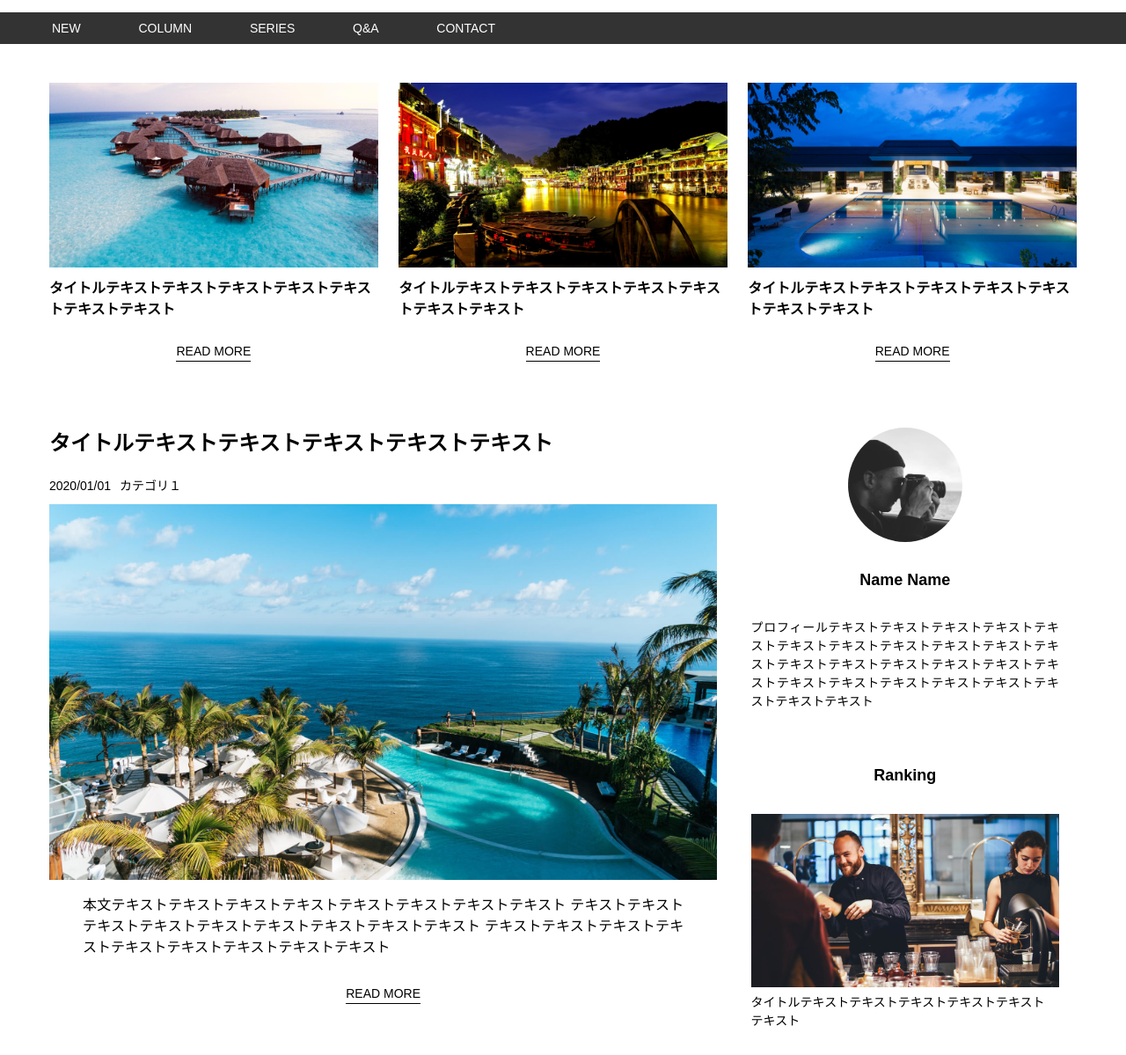
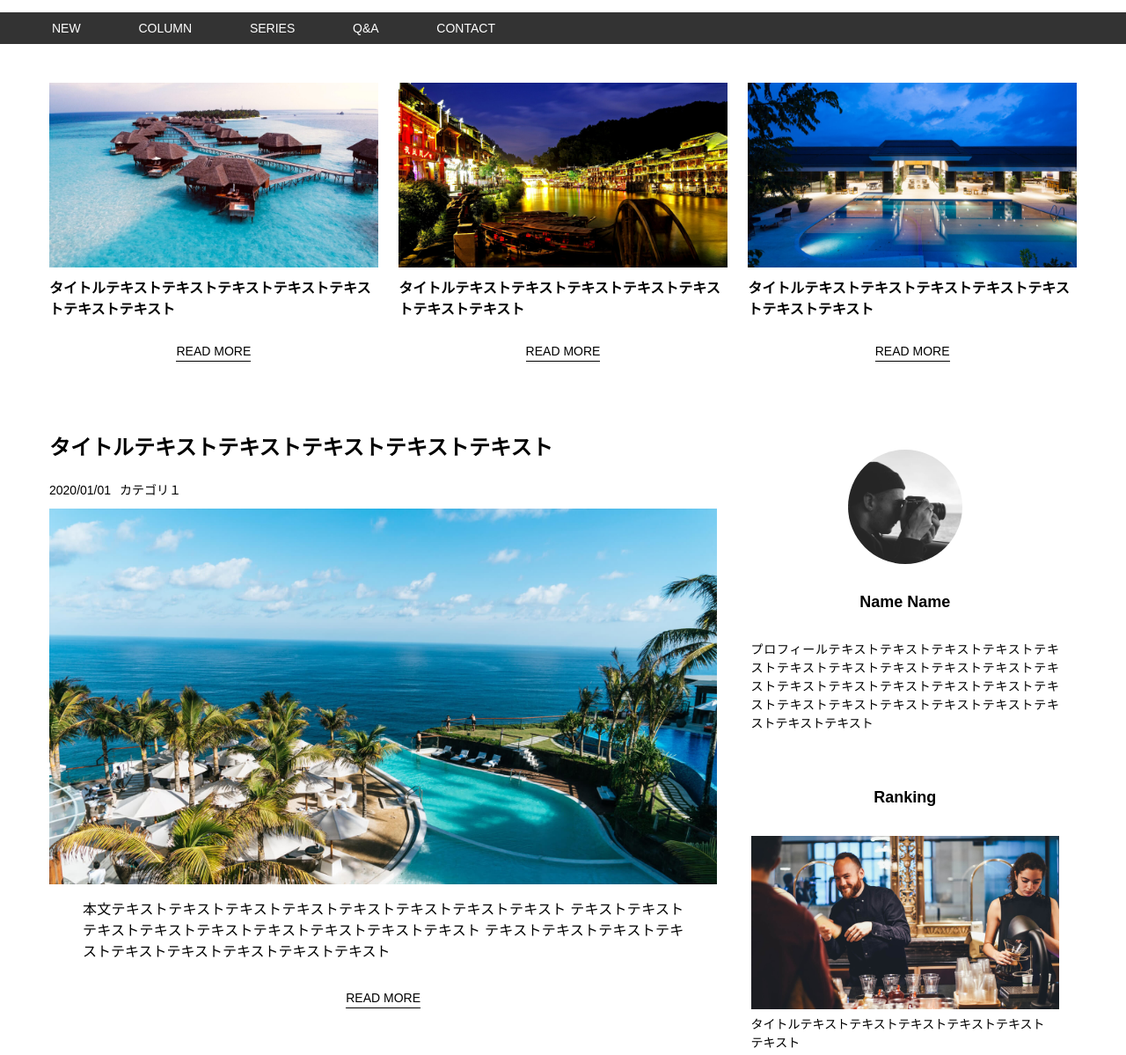
Before and after one commit to isekoya/fictional-blog, a plain HTML site: page index.html in a window 1280 px wide. Shown: the part 56-1255 px from the top of the page at 88% size. Drawn offline with Linux system fonts and the light colour scheme; some packages are replaced by stand-ins of ours.

Commit message:
Add files via upload

```diff
--- a/css/style.css
+++ b/css/style.css
@@ -112,7 +112,7 @@ ul,li {
 }
 
 .whole {
-  margin: 20px 0 120px;
+  margin: 90px 0 120px;
 }
 
 .main-block {
@@ -167,7 +167,7 @@ ul,li {
 }
 
 .ranking {
-  margin: 0 0 20px;
+  margin: 0 0 50px;
 }
 
 .archive-item {
@@ -235,7 +235,7 @@ ul,li {
   font-size: 0.75rem;
 }
 
-@media (min-width: 900px) {
+@media (min-width: 760px) {
 
   .pickup {
     display: flex;
@@ -250,17 +250,16 @@ ul,li {
   .whole {
     display: flex;
     justify-content: space-between;
-    margin: 0 auto 140px;
+    margin: 50px auto 140px;
   }
 
   .main {
     width: 65%;
-    margin-top: 45px;
   }
 
   .aside {
     width: 30%;
-    margin-top: 45px;
+    margin-top: 20px;
     margin-right: 20px;
   }
 
```
